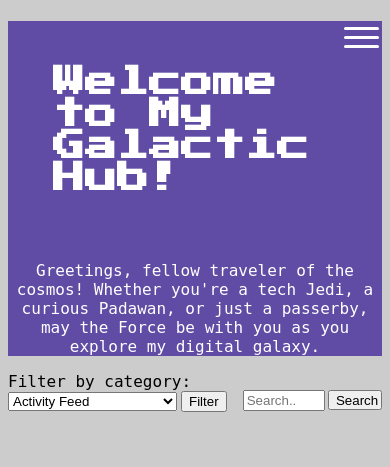
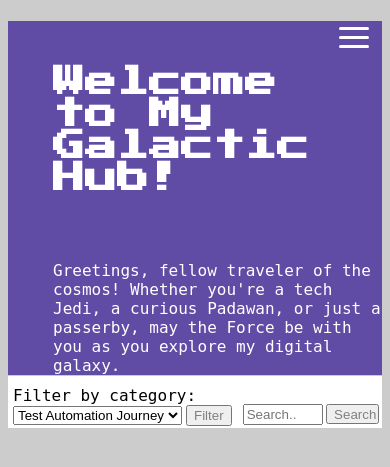
Before and after one commit to vizallati/devops-journey, a Flask app: page /categories in a window 390 px wide. Shown: the top 467 px of the page. Run offline with Flask 2, Linux system fonts and the light colour scheme.

Commit message:
Add more styling to homepage

```diff
--- a/app.py
+++ b/app.py
@@ -14,11 +14,12 @@ app.config["SESSION_TYPE"] = "filesystem"
 app.secret_key = os.urandom(24)
 UPLOAD_FOLDER = '/app/static/images'     #Need to change this when debugging locally
 app.config['UPLOAD_FOLDER'] = UPLOAD_FOLDER
+DEFAULT_FILTER = 'aqa'
 
 
 @app.route('/')
 def home():
-    return render_template('index.html')
+    return redirect(url_for('get_categories', category=DEFAULT_FILTER))
 
 @app.route('/devops-journey')
 def devops_timeline():
--- a/static/css/style.css
+++ b/static/css/style.css
@@ -15,7 +15,15 @@ h2 {
 label {
 	font-family: "Source Code Pro", monospace;
 }
-
+button {
+  color: grey;
+  text-align: center;
+  text-decoration: none;
+}
+.filter {
+    margin-top: 10px;
+    margin-left: 5px;
+}
 .timeline {
 	position: relative;
 	max-width: 1200px;
@@ -163,10 +171,14 @@ label {
 
 .homehead {
 	display: flex;
+	background: white;
+	min-height: 35px;
 }
 
 .search-bar {
 	margin-left: auto;
+	margin-right: 18px;
+	margin-top: 10px;
 }
 
 .search_results {
@@ -192,12 +204,13 @@ label {
 }
 
 #hamburger-icon .bar {
-    width: 35px;
+    width: 30px;
     height: 3px;
     background-color: white;
     margin: 6px 0;
     transition: 0.4s;
     border-radius: 50px;
+    margin-right: 10px;
 }
 .mobile-menu {
     display: none;
@@ -230,21 +243,27 @@ label {
         white-space: nowrap;
         text-overflow: ellipsis;
         padding: 10px 15px;
-}
-
-
+    }
     header nav {
         display: none;
     }
     #hamburger-icon {
         display: block
     }
+    .subtitle {
+        min-height: 110px;
+        text-align: left;
+        margin-left: 45px;
+        margin-bottom: 1px;
+    }
 	.homehead {
 		display: flex;
+		margin-top: 1px;
 	}
 
 	.search-bar {
 		display: flex;
+		margin-right: 3px;
 	}
 
 	.search-bar button {
@@ -279,6 +298,7 @@ label {
 		max-width: 1200px;
 		margin: 100px auto;
 		background #2e364a;
+		margin-top: 25px;
 
 	}
 
--- a/templates/activity-feed.html
+++ b/templates/activity-feed.html
@@ -45,7 +45,7 @@
             </div>
 
         </div>
-    <h1>My activity feed</h1>
+    <h1>My activity feed [Coming Soon...]</h1>
 </div>
 
 </header>
--- a/templates/dashboard.html
+++ b/templates/dashboard.html
@@ -16,7 +16,7 @@
 	<!-- My CSS -->
 	<link rel="stylesheet" href="../static/css/dashboard.css">
 
-	<title>Dashboard</title>
+	<title>Dashboard [Coming Soon...]</title>
 </head>
 <body>
 
--- a/templates/index.html
+++ b/templates/index.html
@@ -53,11 +53,11 @@
     </p>
 </div>
     <div class="homehead">
-        <form method="get" class="filter" action="/categories">
+        <form method="get" class="filter" action="/categories" id="categoryForm">
         <label for="category">Filter by category:</label>
-        <select name="category" id="category">
+        <select name="category" id="category" >
             <option value="activity-feed">Activity Feed</option>
-            <option value="aqa">Test Automation Journey</option>
+            <option value="aqa" selected>Test Automation Journey</option>
             <option value="devops">Devops Journey</option>
             <option value="projects">Projects</option>
         </select>
--- a/templates/login.html
+++ b/templates/login.html
@@ -29,7 +29,7 @@
         <a class="navigation-entry" href="/other-interests">Other Interests</a>
     </section>
     </div>
-    <h1>Login</h1>
+    <h1>Login [Coming Soon...]</h1>
     <div class="terminal">
         <div class="terminal-header">
             <span class="dot red"></span>
--- a/templates/other-interests.html
+++ b/templates/other-interests.html
@@ -45,7 +45,7 @@
             </div>
 
         </div>
-    <h1>Other Interests</h1>
+    <h1>Other Interests [Coming Soon...]</h1>
 </div>
 
 </header>
```
